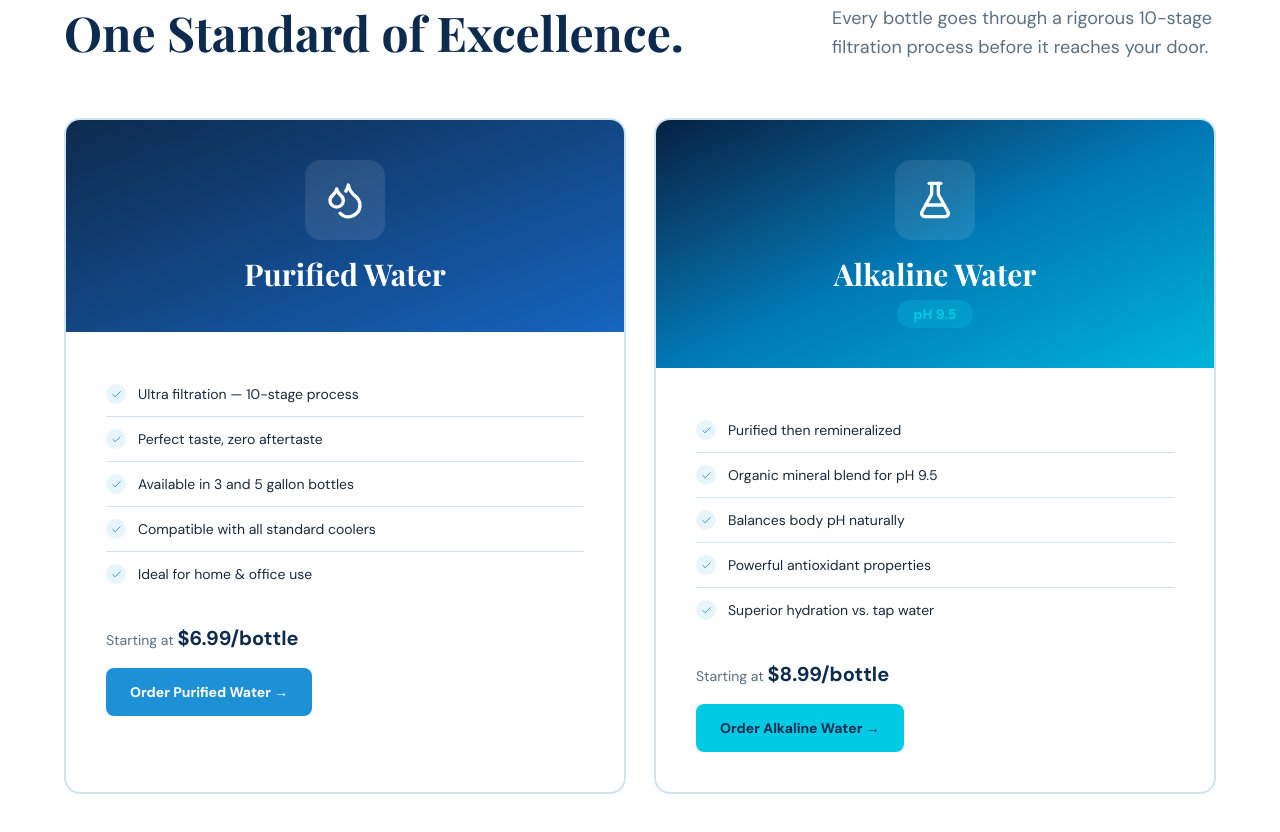
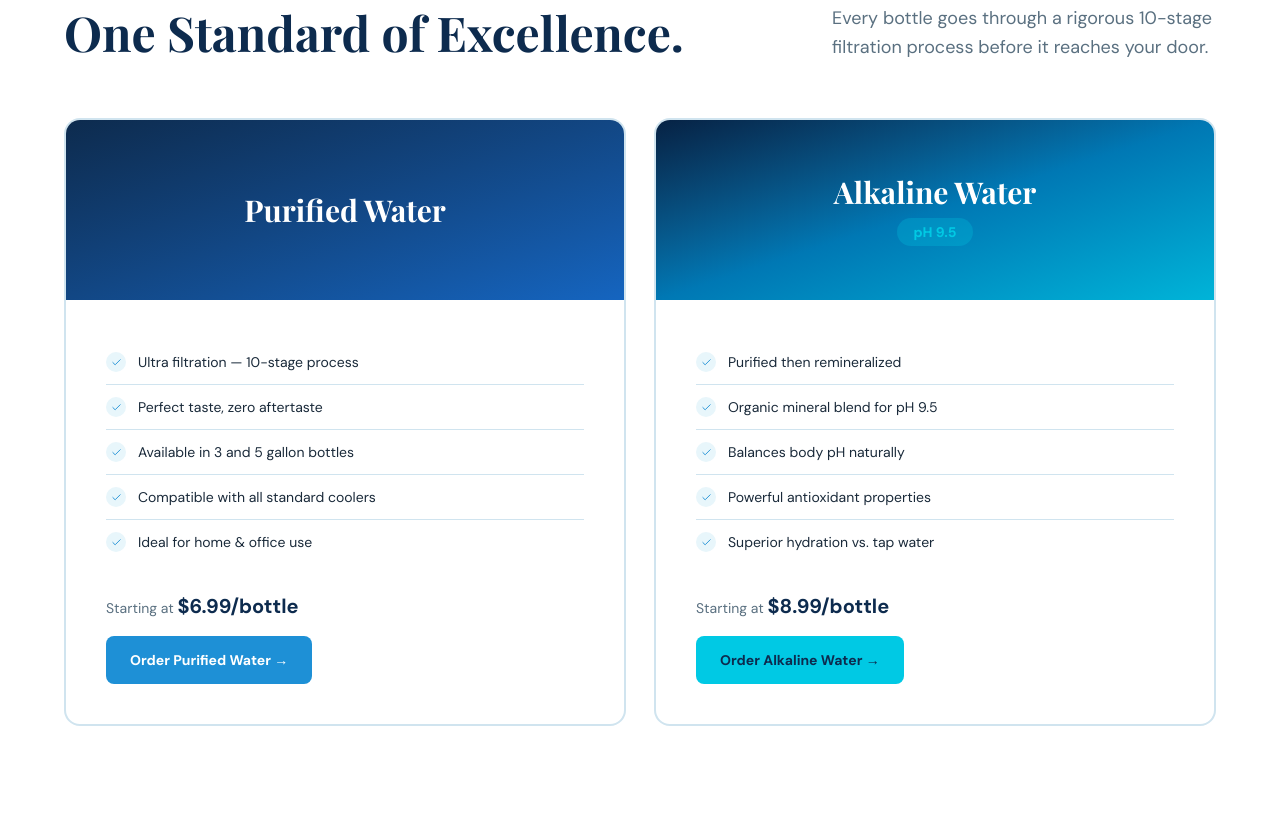
Before and after one commit to theoakagency/pureowater, a Next.js app: page / in a window 1280 px wide. Shown: the part 1060-1892 px from the top of the page. Built offline with nearby package versions, Linux system fonts and the light colour scheme; no server answers; a web font is replaced by a local one.

Commit message:
Remove icons from product card headers, set equal fixed height
Co-Authored-By: Claude Sonnet 4.6 <noreply@anthropic.com>

```diff
--- a/components/Products.tsx
+++ b/components/Products.tsx
@@ -57,13 +57,8 @@ export default function Products() {
             return (
               <div key={p.name} className="border-2 border-[#d0e4ef] rounded-2xl overflow-hidden hover:border-[#1e90d6] hover:shadow-[0_16px_48px_rgba(21,101,192,0.1)] hover:-translate-y-1 transition-all duration-300">
                 {/* Card header */}
-                <div className={`bg-gradient-to-br ${p.gradient} p-10 text-center relative overflow-hidden`}>
+                <div className={`bg-gradient-to-br ${p.gradient} p-10 text-center relative overflow-hidden flex flex-col items-center justify-center min-h-[180px]`}>
                   <div className="absolute -bottom-10 -right-10 w-32 h-32 rounded-full bg-white/05" />
-                  <div className="flex justify-center mb-4 relative z-10">
-                    <div className="w-20 h-20 rounded-2xl bg-white/10 flex items-center justify-center">
-                      <Icon size={40} className="text-white" />
-                    </div>
-                  </div>
                   <h3 className="text-3xl font-bold text-white relative z-10" style={{ fontFamily: 'var(--font-playfair)' }}>{p.name}</h3>
                   {p.tag && (
                     <span className="inline-block mt-2 bg-[#00c9e4]/25 text-[#00c9e4] text-sm font-bold px-4 py-1 rounded-full relative z-10">{p.tag}</span>
```
